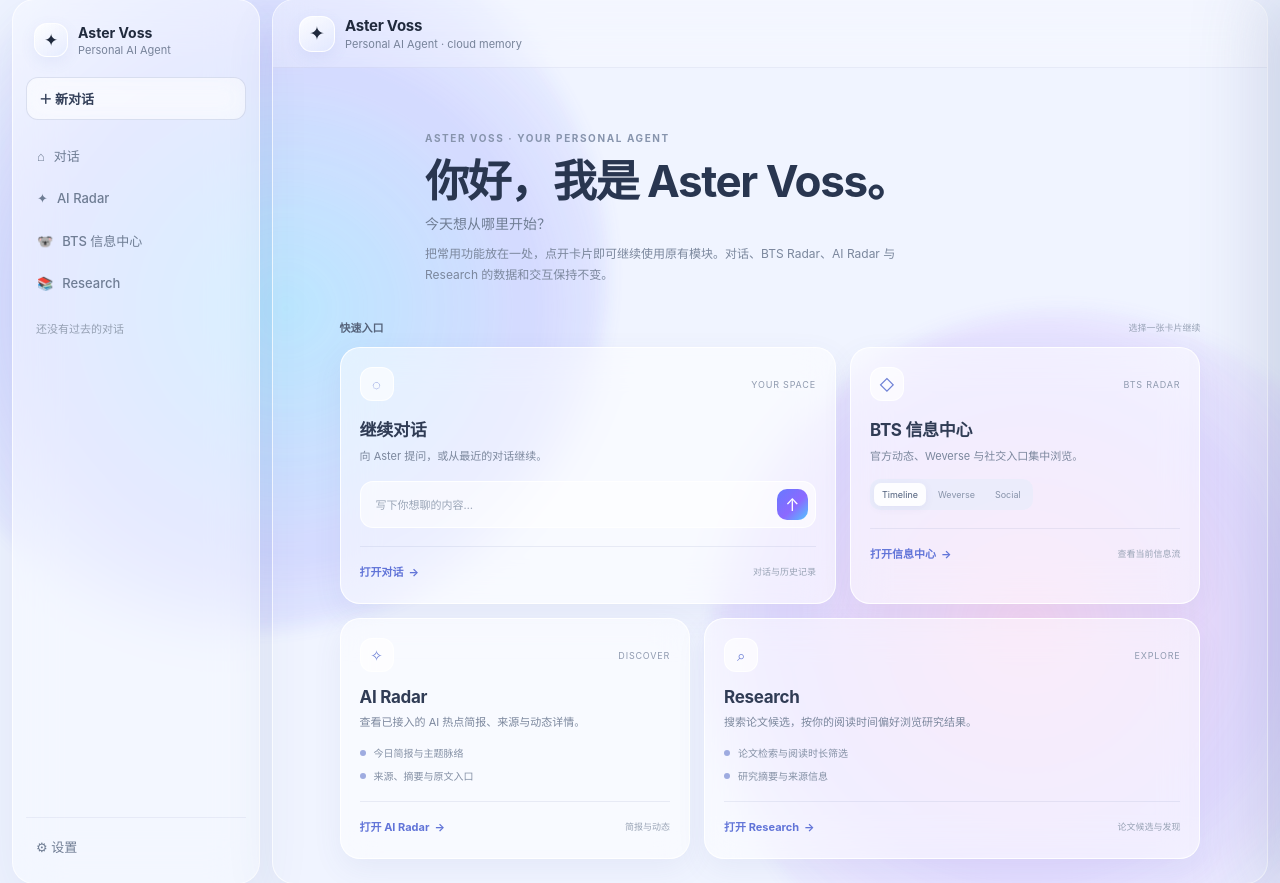
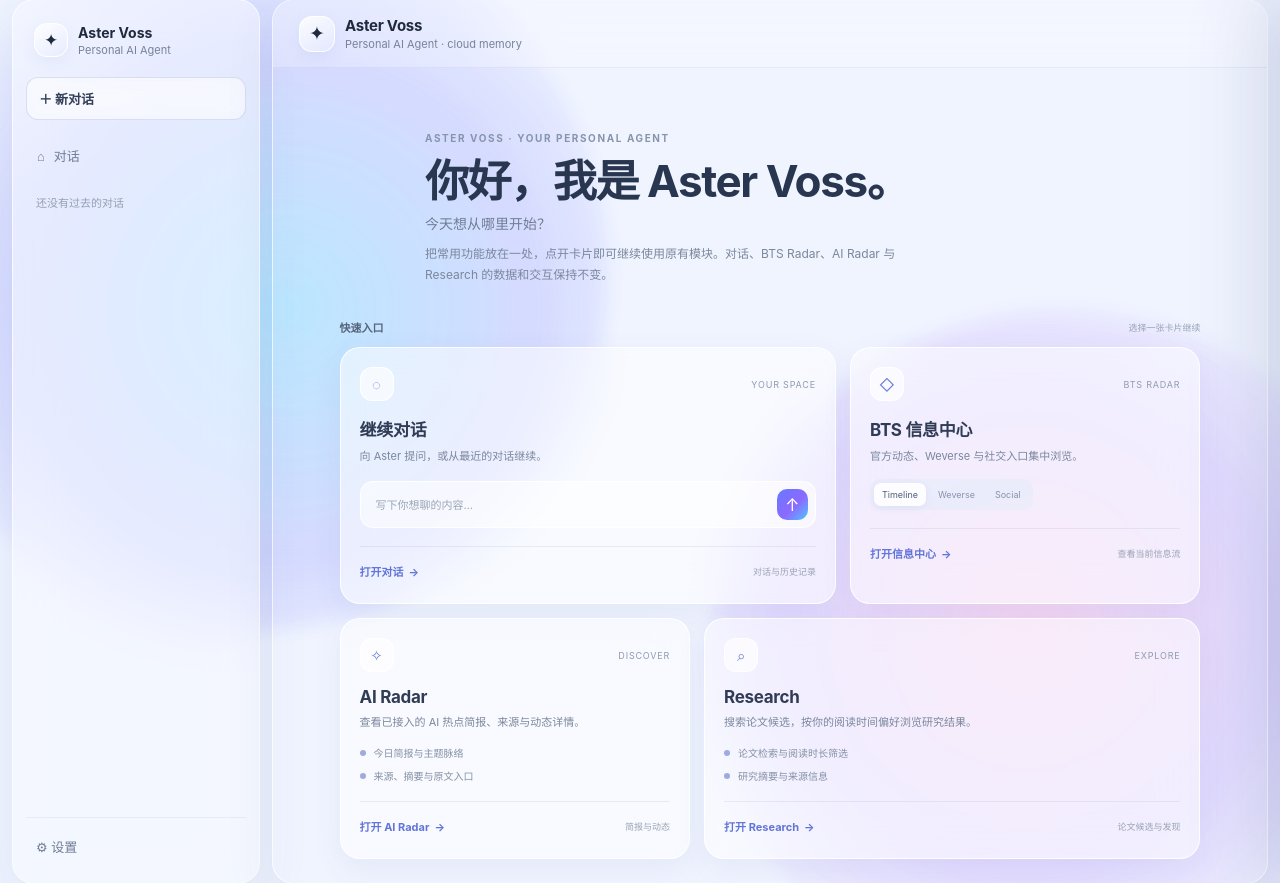
Before and after one commit to MNISSRJ/Aster-Voss, a FastAPI app: page / in a window 1280 px wide. Shown: the part 13-896 px from the top of the page. Run offline with FastAPI, Linux system fonts and the light colour scheme; data that the repository does not hold is empty; parts of the project's set-up code (start-up, migrations or seed data) failed here and were passed over.

Commit message:
Keep sidebar focused on conversations

```diff
--- a/templates/index.html
+++ b/templates/index.html
@@ -369,11 +369,8 @@
       <div><div class="side-name">Aster Voss</div><div class="side-sub">Personal AI Agent</div></div>
     </div>
     <button class="side-new" id="new-chat-side">＋ 新对话</button>
-    <nav class="side-nav">
+    <nav class="side-nav" aria-label="对话导航">
       <button class="side-item active" id="nav-chat">⌂ <span>对话</span></button>
-      <button class="side-item" id="nav-radar">✦ <span>AI Radar</span></button>
-      <button class="side-item" id="nav-bts">🐨 <span>BTS 信息中心</span></button>
-      <button class="side-item" id="nav-research">📚 <span>Research</span></button>
     </nav>
     <div class="conversation-list" id="conversation-list">
       <div class="conversation-empty">还没有过去的对话</div>
```
